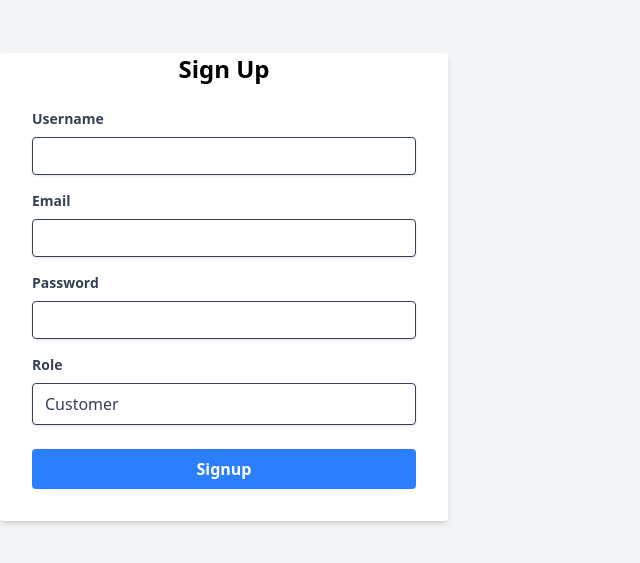
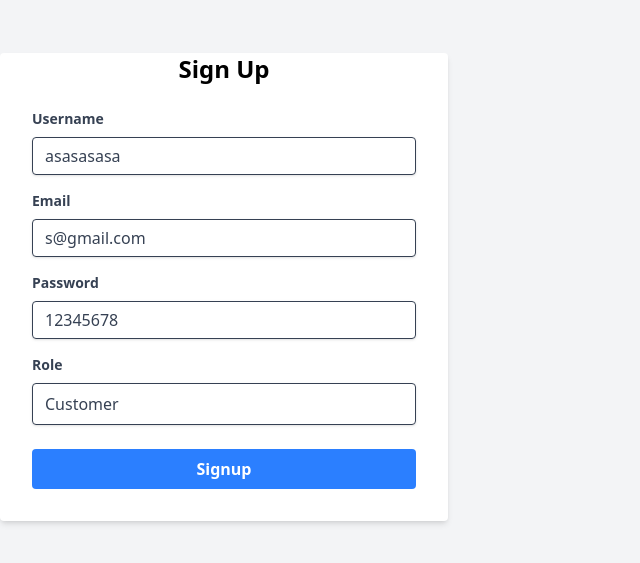
Before and after one commit to meghaniom/ecommerceApp, a React (Vite) app in the folder clients/: page / in a window 1280 px wide. Shown: the part 113-676 px from the top of the page, without its empty margins (0-640 px from the left). Built offline with nearby package versions, Linux system fonts and the light colour scheme.

Commit message:
code change

```diff
--- a/clients/src/component/auth/Signup.jsx
+++ b/clients/src/component/auth/Signup.jsx
@@ -3,10 +3,10 @@ import { SignupUser } from "../../service/auth";
 
 const Signup = () => {
   const [formData, setFormData] = useState({
-    email: "",
-    password: "",
+    email: "s@gmail.com",
+    password: "12345678",
     role: "customer",
-    userName: "",
+    username: "asasasasa",
   });
   const [error, setError] = useState("");
   const [success, setSuccess] = useState("");
@@ -21,11 +21,12 @@ const Signup = () => {
   };
 
   const handelSubmit =async(e) => {
+    console.log(formData)
     e.preventDefault();
     const result = await SignupUser(formData);
     if(result.success) {
       setSuccess(result.data.message);
-      setFormData({email: "", password : "", role:"customer",userName: ""});
+      setFormData({email: "", password : "", role:"customer",username: ""});
     }
     else {
        setError(result.message);
@@ -46,7 +47,7 @@ const Signup = () => {
             onChange={handelChange}
             className="shadow appearance-none border rounded w-full py-2 px-3 text-gray-700 leading-tight focus:outline-none focus:shadow-outline"
             required
-            value={formData.userName}
+           value={formData.username}
           />
         </div>
         <div className="mb-4">
@@ -59,7 +60,7 @@ const Signup = () => {
         </div>
          <div className=" mb-6">
           <label  className="block text-gray-700 text-sm font-bold mb-2">Role</label>
-          <select name="role"  onChange={handelChange}  className="shadow appearance-none border rounded w-full py-2 px-3 text-gray-700">
+          <select name="role"  onChange={handelChange}  className="shadow appearance-none border rounded w-full py-2 px-3 text-gray-700" value={formData.role} >
             <option value="customer">Customer</option>
             <option value="admin">admin</option>
           </select>
--- a/clients/src/service/auth/index.js
+++ b/clients/src/service/auth/index.js
@@ -5,6 +5,7 @@ import { handelApiError } from '../../utils/handelApiError';
 
 export  const SignupUser = async(FormData) => {
     try {
+        console.log("response.data  ",FormData)
         const response = await axios.post(`${API_BASE_URL}/auth/register`,FormData);
         return {success: true, data : response.data};
     }
```
